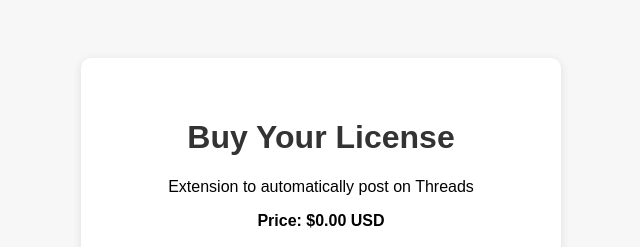
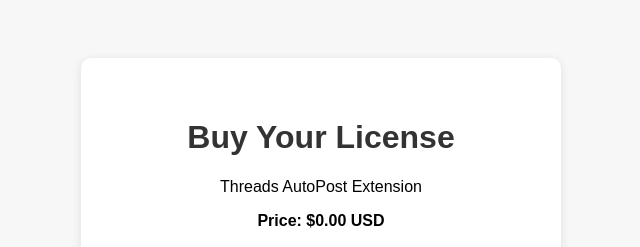
Before and after one commit to ithoswow/WEBlicencias, a plain HTML site: page index.html in a window 1280 px wide. Shown: the top 247 px of the page, without its empty margins (319-959 px from the left). Drawn offline with Linux system fonts and the light colour scheme.

Commit message:
Update index.html

```diff
--- a/index.html
+++ b/index.html
@@ -33,7 +33,7 @@
 <body>
     <div class="container">
         <h1>Buy Your License</h1>
-        <p>Extension to automatically post on Threads</p>
+        <p>Threads AutoPost Extension</p>
         <p><strong>Price: $0.00 USD</strong></p>
 
         <div class="paypal-btn">
```
